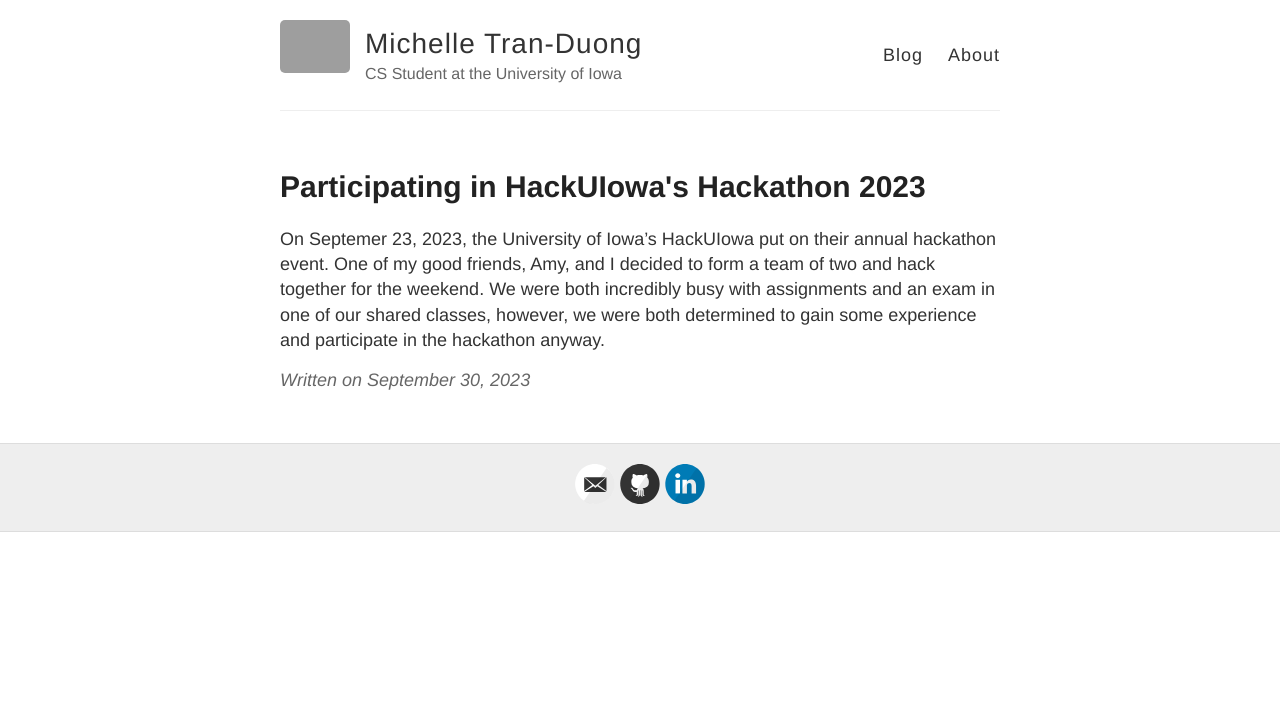
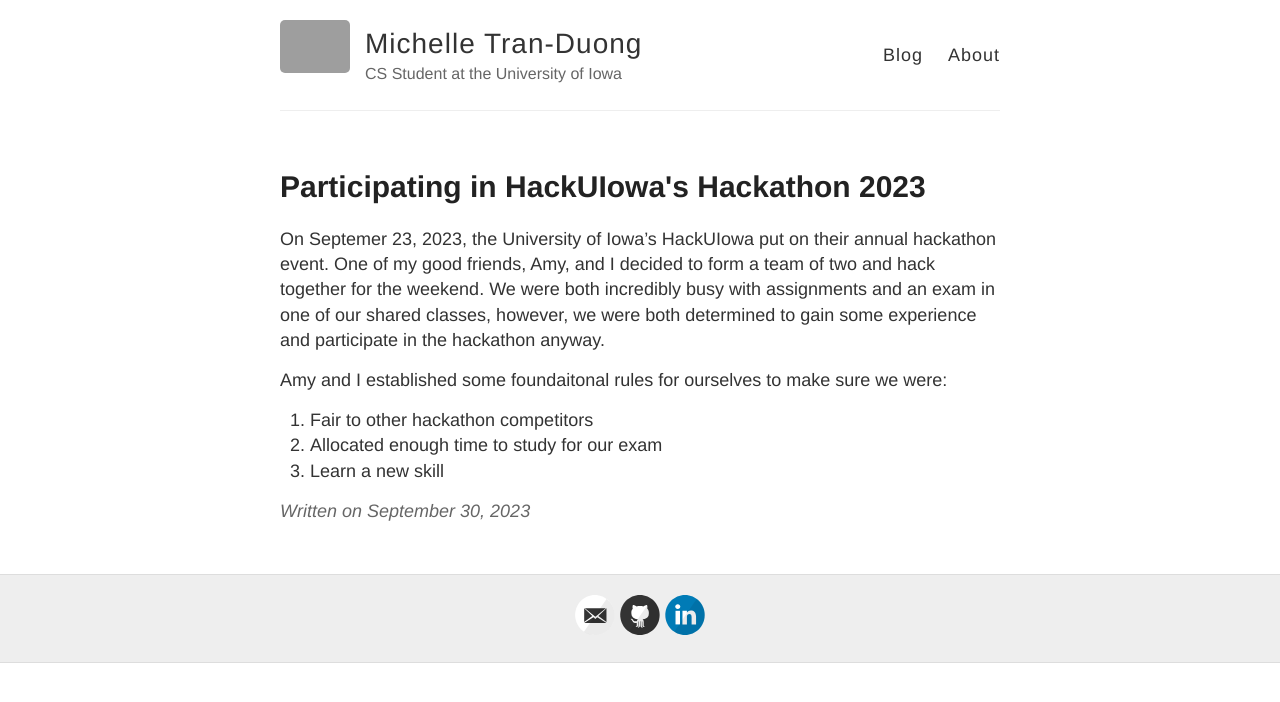
Before and after one commit to mahsheu/mahsheu.github.io, a Jekyll site: the page built from _posts/2023-9-30-HackUIowa-2023.md, in a window 1280 px wide. Shown: the top 702 px of the page. Built offline with Jekyll 4.4.1, drawn with Linux system fonts in a browser that asks for light colours; grey boxes are pictures that could not be loaded.

```diff
--- a/_config.yml
+++ b/_config.yml
@@ -84,3 +84,19 @@ exclude:
   - LICENSE
   - README.md
   - CNAME
+
+fonts:
+  google_fonts: 'https://fonts.google.com/specimen/Nunito'
+  heading: 'Nunito'
+  base: 'Nunito'
+  monospace: 'Fira Mono'
+  logo: 'Nunito'
+
+colors:
+  primary: '#0d042b'
+  primary_text: '#fdfcf9'
+  background: '#fdfcf9'
+  background_2: '#f7f6ed'
+  background_3: '#faebd7'
+  text: '#0d042b'
+  text_2: '#3b364c'
--- a/_posts/2023-9-30-HackUIowa-2023.md
+++ b/_posts/2023-9-30-HackUIowa-2023.md
@@ -4,3 +4,8 @@ title: Participating in HackUIowa's Hackathon 2023
 ---
 
 On Septemer 23, 2023, the University of Iowa's HackUIowa put on their annual hackathon event. One of my good friends, Amy, and I decided to form a team of two and hack together for the weekend. We were both incredibly busy with assignments and an exam in one of our shared classes, however, we were both determined to gain some experience and participate in the hackathon anyway.
+
+Amy and I established some foundaitonal rules for ourselves to make sure we were:
+1. Fair to other hackathon competitors
+2. Allocated enough time to study for our exam
+3. Learn a new skill
```
Also changed, not shown: _posts/hackathon 2023.md (deleted, +0 -6 lines), 1 other file.
